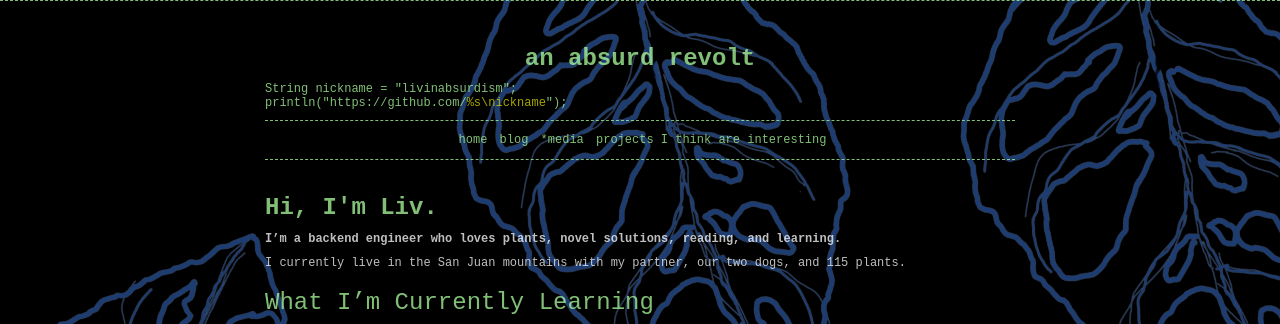
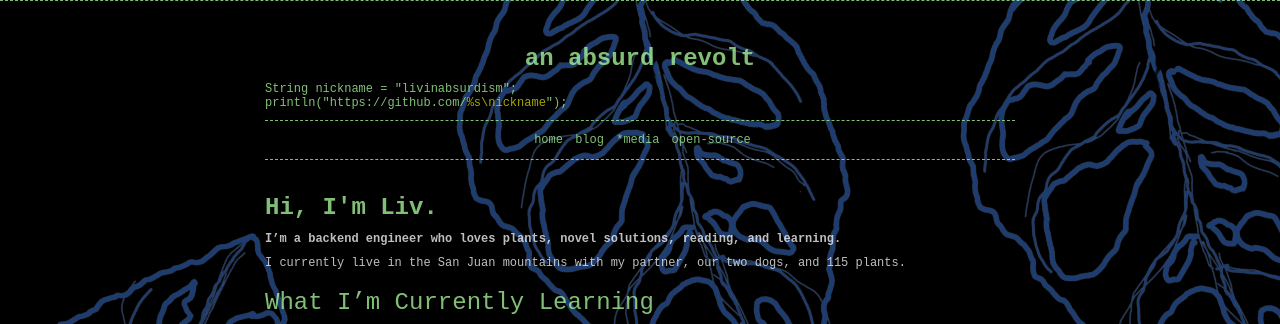
Before and after one commit to LivInAbsurdism/livinabsurdism.github.io, a Jekyll site: the page built from index.md, in a window 1280 px wide. Shown: the top 324 px of the page. Built offline with Jekyll 4.4.1, drawn with Linux system fonts in a browser that asks for light colours.

Commit message:
better language for open source

```diff
--- a/_includes/menu.html
+++ b/_includes/menu.html
@@ -5,7 +5,7 @@
           <li><a href="  {{ "/" | relative_url }}">home</a></li>
           <li><a href="{{ "blog" | relative_url }}">blog</a></li>
           <li><a href="{{ "media" | relative_url }}">*media</a></li>
-          <li><a href="{{ "favorite projects" | relative_url }}">projects I think are interesting</a></li>
+          <li><a href="{{ "favorite projects" | relative_url }}">open-source</a></li>
       </ul>
     </div>
   </div>
```
